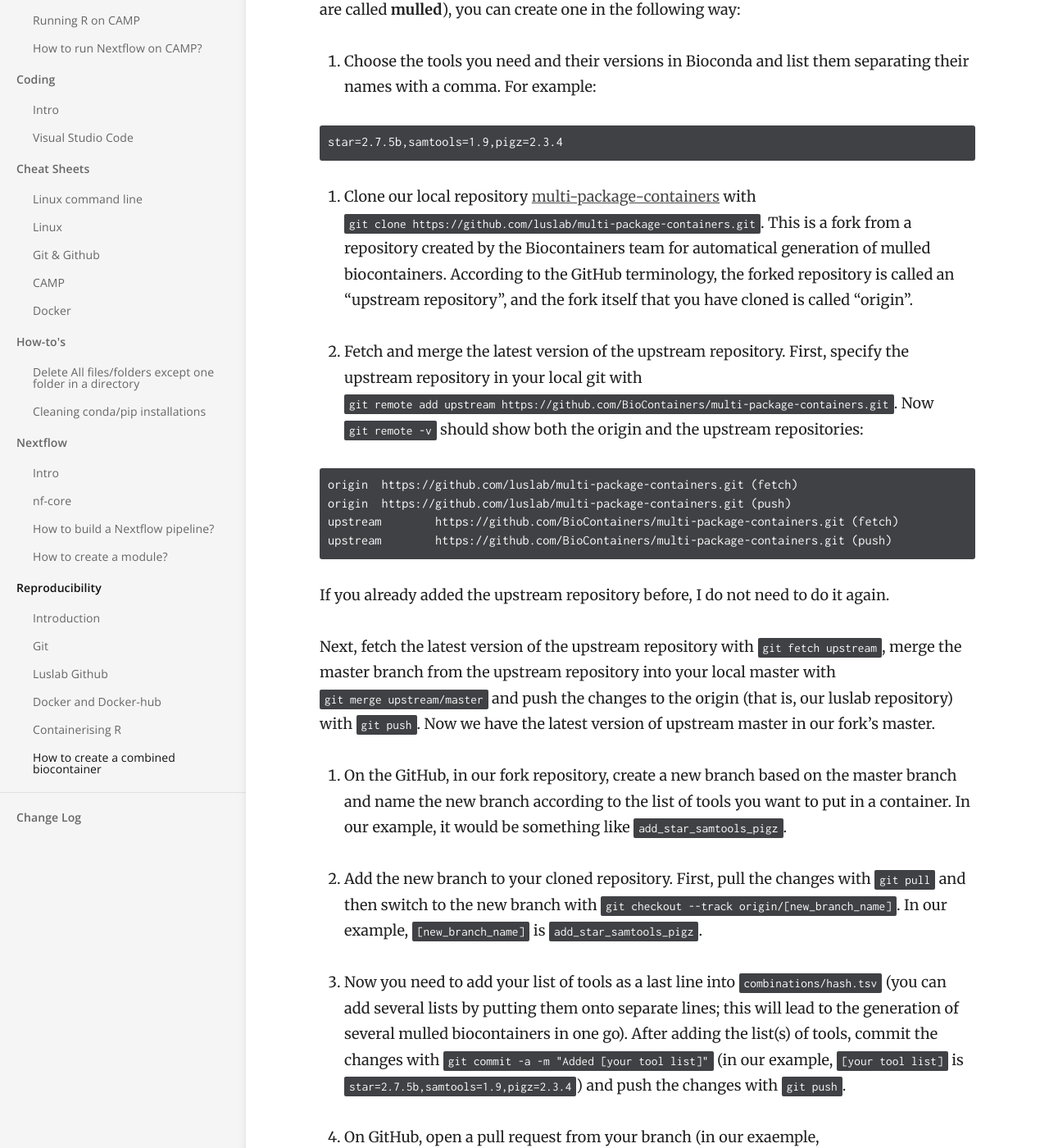
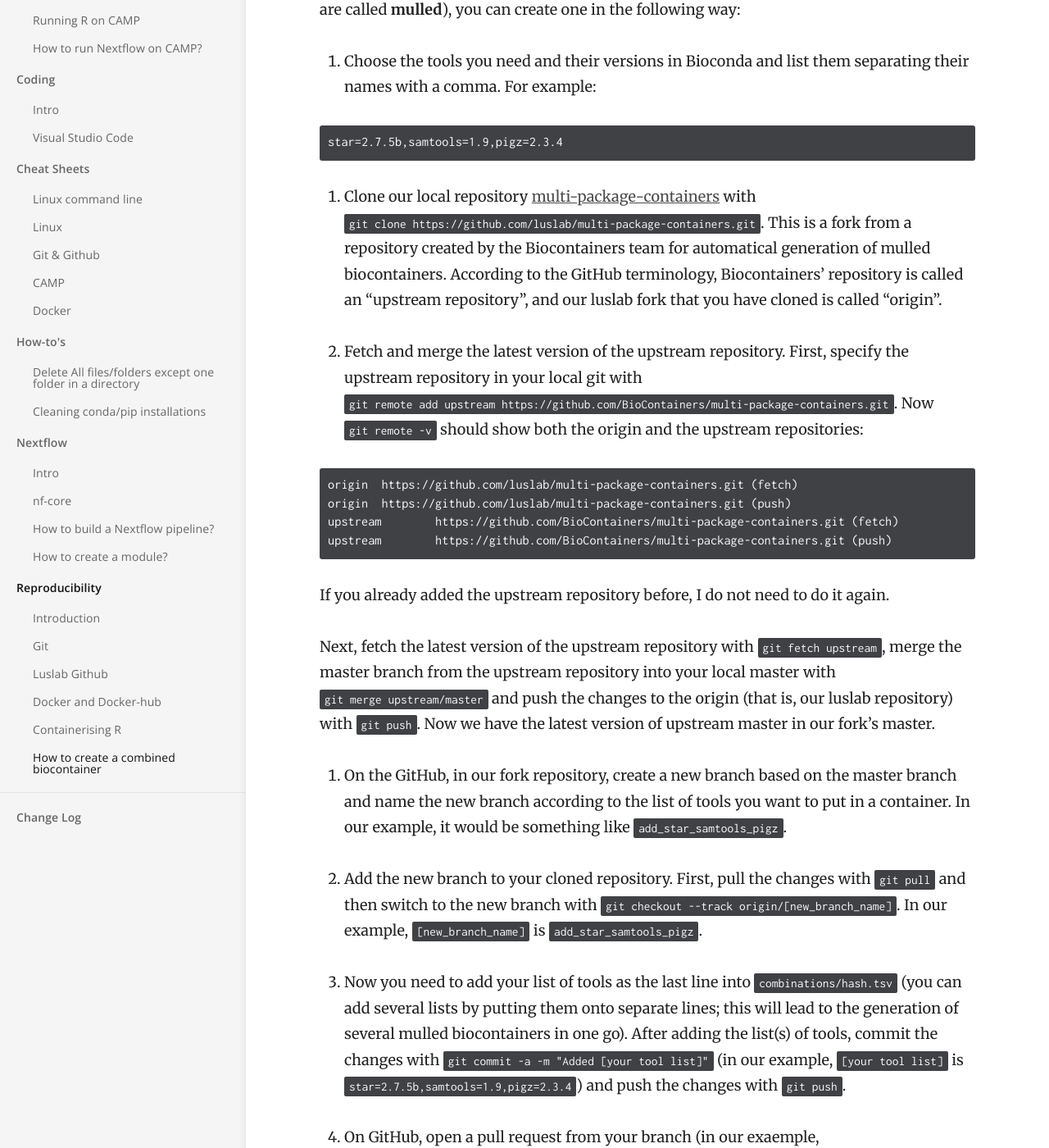
Before and after one commit to luslab/luslab.github.io, a Jekyll site: the page built from _docs/reproducibility/mulled_containers.md, in a window 1280 px wide and 1400 px high, scrolled down 355 px. Shown: the whole window at 82% size. Built offline with Jekyll 4.4.1, drawn with Linux system fonts in a browser that asks for light colours.

Commit message:
Enhanced readability in mulled_containers.md

````diff
--- a/_docs/reproducibility/mulled_containers.md
+++ b/_docs/reproducibility/mulled_containers.md
@@ -12,7 +12,7 @@ Biocontainers are Docker containers created by the [Biocontainers project](https
 star=2.7.5b,samtools=1.9,pigz=2.3.4
 ```
 
-2. Clone our local repository [multi-package-containers](https://github.com/luslab/multi-package-containers) with `git clone https://github.com/luslab/multi-package-containers.git`. This is a fork from a repository created by the Biocontainers team for automatical generation of mulled biocontainers. According to the GitHub terminology, the forked repository is called an "upstream repository", and the fork itself that you have cloned is called "origin".
+2. Clone our local repository [multi-package-containers](https://github.com/luslab/multi-package-containers) with `git clone https://github.com/luslab/multi-package-containers.git`. This is a fork from a repository created by the Biocontainers team for automatical generation of mulled biocontainers. According to the GitHub terminology, Biocontainers' repository is called an "upstream repository", and our luslab fork that you have cloned is called "origin".
 
 3. Fetch and merge the latest version of the upstream repository. First, specify the upstream repository in your local git with `git remote add upstream https://github.com/BioContainers/multi-package-containers.git`. Now `git remote -v` should show both the origin and the upstream repositories:
 
````
Also changed, not shown: other parts of _docs/reproducibility/mulled_containers.md (+1 -1 lines).
